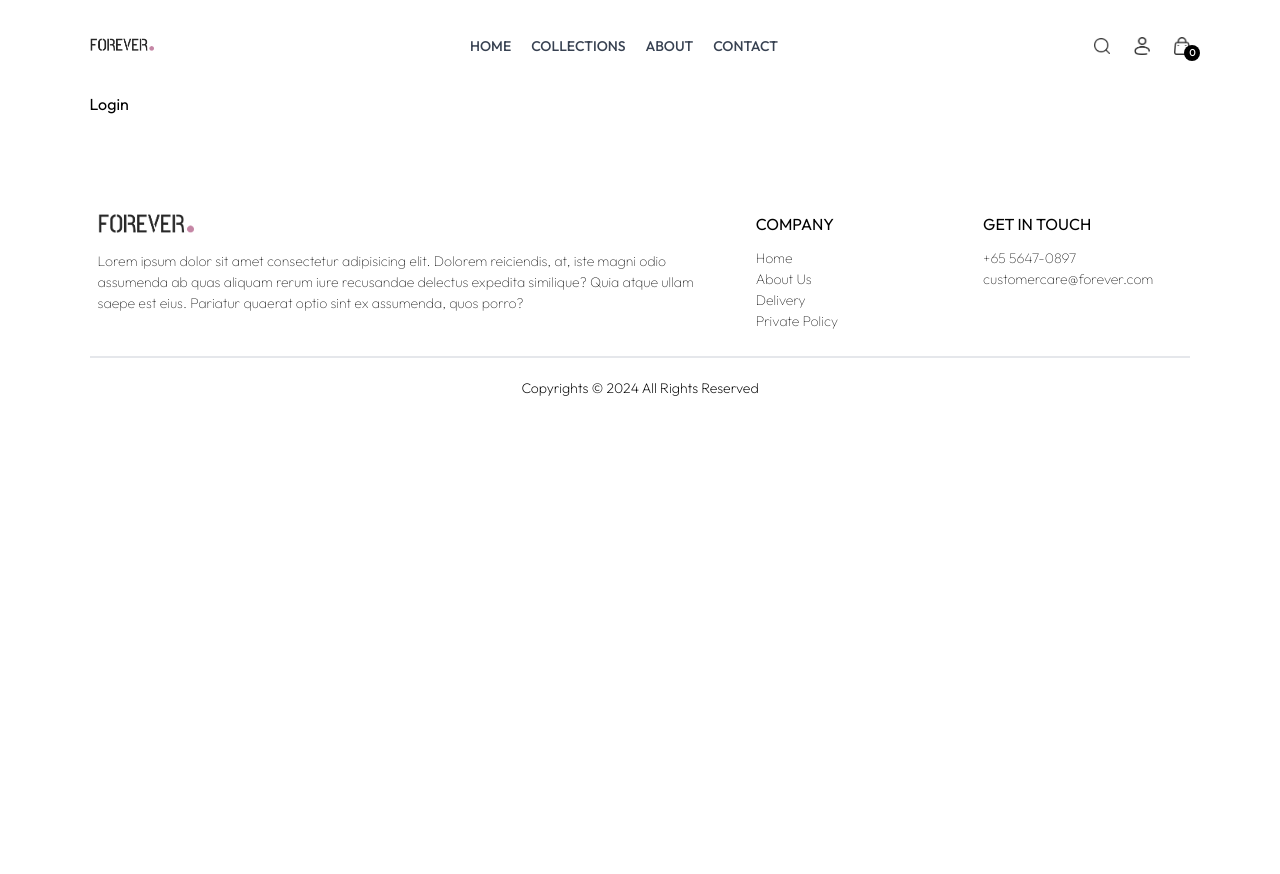
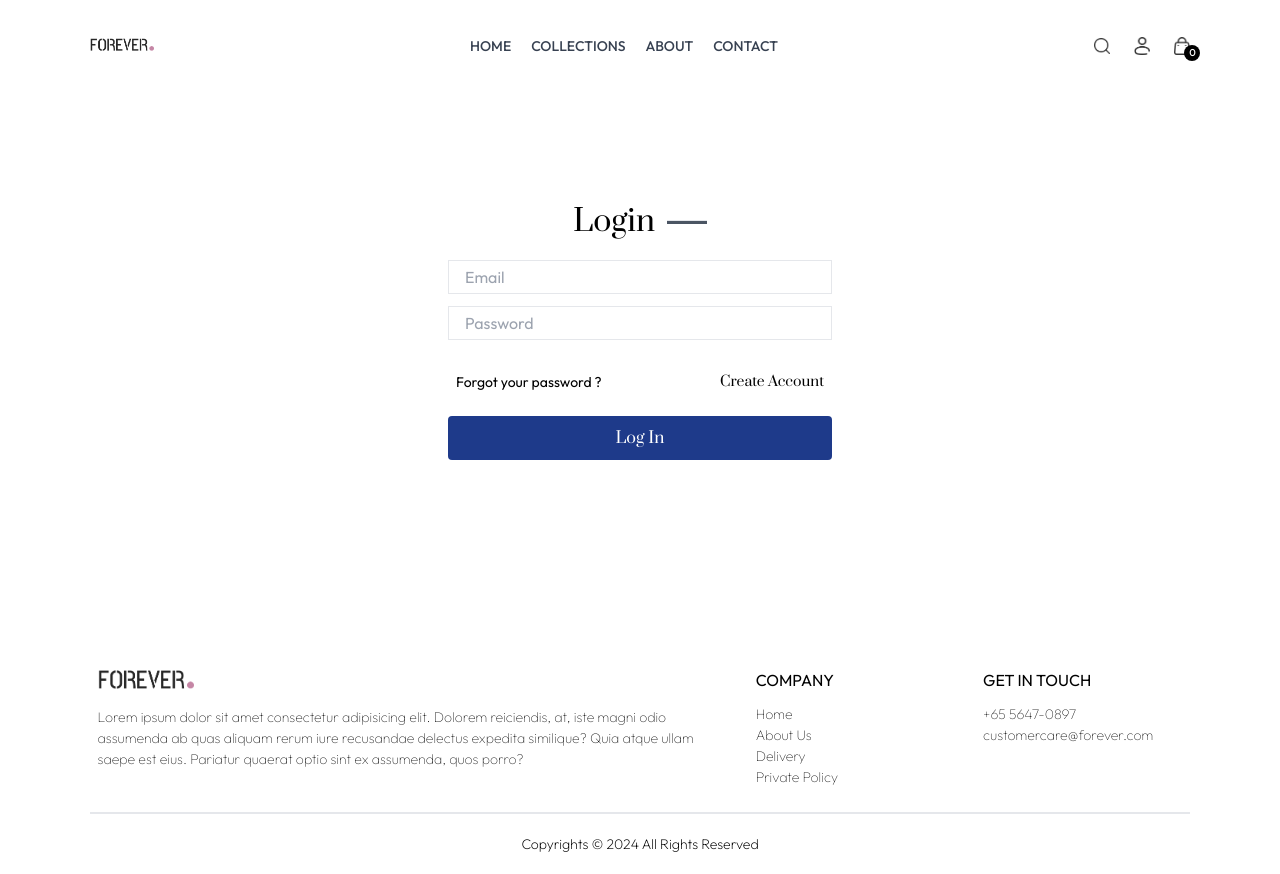
Before and after one commit to tsdineshjai/eShopee, a React (Vite) app in the folder frontend/: page /login in a window 1280 px wide. Before the commit the page ends 800 px from the top, so only its background shows below. Built offline with nearby package versions, Linux system fonts and the light colour scheme.

Commit message:
login component was updated

```diff
--- a/frontend/src/pages/Login.jsx
+++ b/frontend/src/pages/Login.jsx
@@ -1,5 +1,67 @@
+import React from "react";
+
 function Login() {
-	return <div>Login</div>;
+	const [userState, setUserState] = React.useState("Login");
+
+	const handleSubmit = (e) => {
+		e.preventDefault();
+	};
+	return (
+		<div className="h-[60dvh] flex justify-center items-center ">
+			<div className=" w-[400px]  flex flex-col justify-center items-center  px-2 py-3 ">
+				<div className="flex flex-row justify-center items-center gap-3">
+					<p className="text-3xl prata-regular">{userState}</p>
+					<hr className="h-1 w-10 bg-gray-600" />
+				</div>
+
+				<form
+					onSubmit={handleSubmit}
+					className="mt-5 flex flex-col gap-3 w-full"
+				>
+					{userState == "Sign up" ? (
+						<input
+							type="text"
+							className="px-4 py-1 border border-grey-300"
+							placeholder="Name"
+						/>
+					) : null}
+
+					<input
+						type="email"
+						className="px-4 py-1 border border-grey-300"
+						placeholder="Email"
+					/>
+					<input
+						type="password"
+						className="px-4 py-1 border border-grey-300"
+						placeholder="Password"
+					/>
+					<div className="w-full flex text-sm mt-[8px] justify-between items-center px-2 py-3 cursor-pointer">
+						<p>Forgot your password ?</p>
+						{userState == "Login" ? (
+							<p
+								className="prata-regular"
+								onClick={() => setUserState("Sign up")}
+							>
+								Create Account{" "}
+							</p>
+						) : (
+							<p
+								className="prata-regular"
+								onClick={() => setUserState("Login")}
+							>
+								Sign In
+							</p>
+						)}
+					</div>
+
+					<button className="bg-blue-900 text-white px-4 py-2.5 rounded active:bg-blue-300 prata-regular">
+						{userState == "Login" ? "Log In" : "Sign up"}
+					</button>
+				</form>
+			</div>
+		</div>
+	);
 }
 
 export default Login;
```
